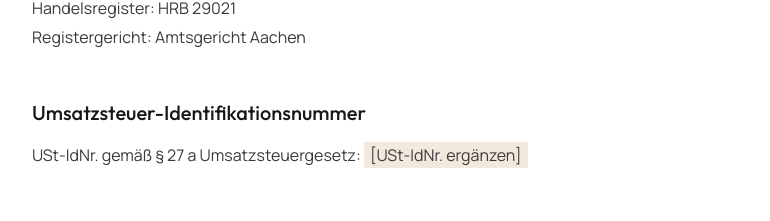
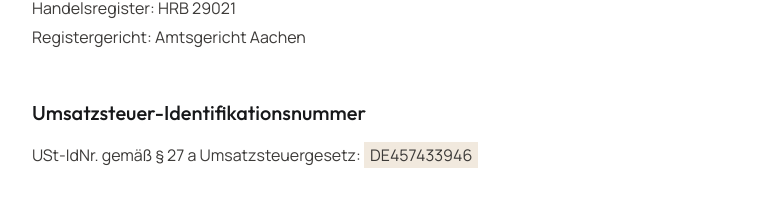
Before and after one commit to UNvia-GmbH/unvia-website, a plain HTML site: page impressum.html in a window 1280 px wide. Shown: the part 872-1093 px from the top of the page, without its empty margins (246-1016 px from the left). Drawn offline with Linux system fonts and the light colour scheme.

Commit message:
Update Umsatzsteuer-Identifikationsnummer in impressum

```diff
--- a/impressum.html
+++ b/impressum.html
@@ -90,7 +90,7 @@ img{display:block;max-width:100%}
       </section>
       <section>
         <h2 style="margin:0 0 16px;font-family:Outfit,sans-serif;font-weight:500;font-size:20px">Umsatzsteuer-Identifikationsnummer</h2>
-        <p style="margin:0;font-size:16px;line-height:1.8;color:#3C3A38">USt-IdNr. gemäß § 27 a Umsatzsteuergesetz: <span style="background:#F1E9DE;padding:2px 6px">[USt-IdNr. ergänzen]</span></p>
+        <p style="margin:0;font-size:16px;line-height:1.8;color:#3C3A38">USt-IdNr. gemäß § 27 a Umsatzsteuergesetz: <span style="background:#F1E9DE;padding:2px 6px">DE457433946</span></p>
       </section>
       <section>
         <h2 style="margin:0 0 16px;font-family:Outfit,sans-serif;font-weight:500;font-size:20px">Verantwortlich für den Inhalt nach § 18 Abs. 2 MStV</h2>
```
